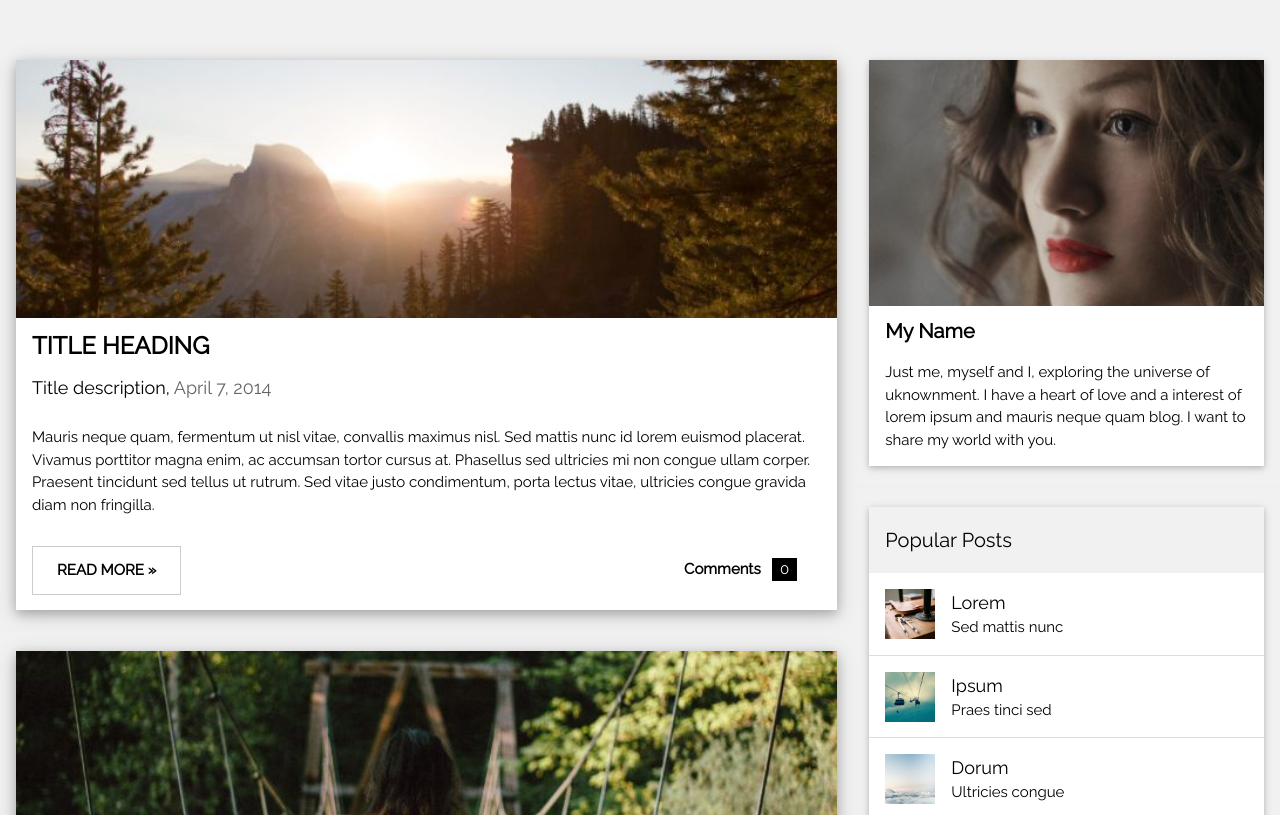
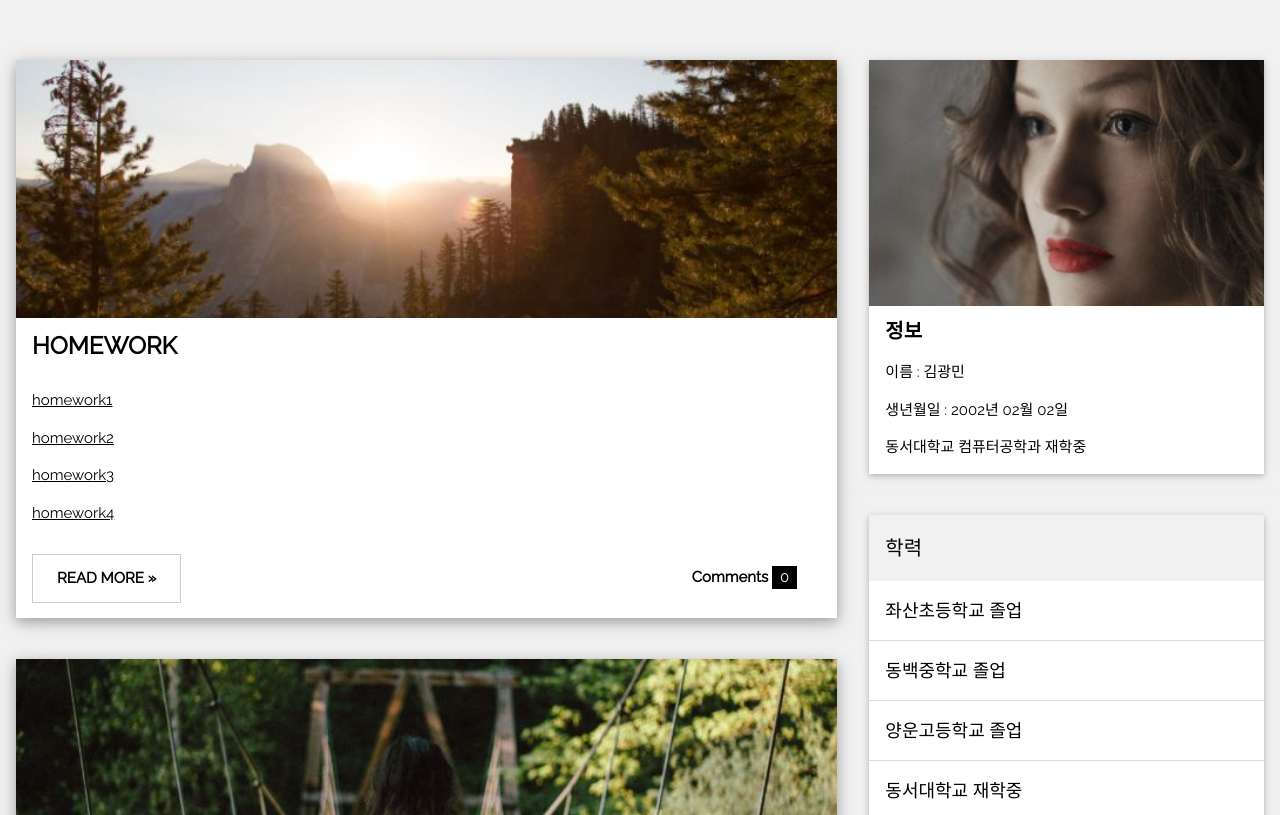
Before and after one commit to Kimgwangmin02/Kimgwangmin02.github.io, a plain HTML site: page index.html in a window 1280 px wide. Shown: the part 137-952 px from the top of the page. Drawn offline with nearby package versions, Linux system fonts and the light colour scheme.

Commit message:
Update index.html

```diff
--- a/index.html
+++ b/index.html
@@ -29,19 +29,20 @@ and is wrapped around the whole page content, except for the footer in this exam
   <div class="w3-card-4 w3-margin w3-white">
     <img src="./woods.jpg" alt="Nature" style="width:100%">
     <div class="w3-container">
-      <h3><b>TITLE HEADING</b></h3>
-      <h5>Title description, <span class="w3-opacity">April 7, 2014</span></h5>
+      <h3><b>HOMEWORK</b></h3>
     </div>
 
     <div class="w3-container">
-      <p>Mauris neque quam, fermentum ut nisl vitae, convallis maximus nisl. Sed mattis nunc id lorem euismod placerat. Vivamus porttitor magna enim, ac accumsan tortor cursus at. Phasellus sed ultricies mi non congue ullam corper. Praesent tincidunt sed
-        tellus ut rutrum. Sed vitae justo condimentum, porta lectus vitae, ultricies congue gravida diam non fringilla.</p>
+      <p><a href="./Metaverse.html">homework1<a></p>
+        <p><a href="./Stanford Data.html">homework2<a></p>
+        <p><a href="./Two Column.html">homework3<a></p>
+        <p><a href="./bexco.html">homework4<a></p>
       <div class="w3-row">
         <div class="w3-col m8 s12">
           <p><button class="w3-button w3-padding-large w3-white w3-border"><b>READ MORE »</b></button></p>
         </div>
         <div class="w3-col m4 w3-hide-small">
-          <p><span class="w3-padding-large w3-right"><b>Comments  </b> <span class="w3-tag">0</span></span></p>
+          <p><span class="w3-padding-large w3-right"><b>Comments  </b> <span class="w3-tag">0</span></span></p>
         </div>
       </div>
     </div>
@@ -64,7 +65,7 @@ and is wrapped around the whole page content, except for the footer in this exam
           <p><button class="w3-button w3-padding-large w3-white w3-border"><b>READ MORE »</b></button></p>
         </div>
         <div class="w3-col m4 w3-hide-small">
-          <p><span class="w3-padding-large w3-right"><b>Comments  </b> <span class="w3-badge">2</span></span></p>
+          <p><span class="w3-padding-large w3-right"><b>Comments  </b> <span class="w3-badge">2</span></span></p>
         </div>
       </div>
     </div>
@@ -78,36 +79,30 @@ and is wrapped around the whole page content, except for the footer in this exam
   <div class="w3-card w3-margin w3-margin-top">
   <img src="./avatar_g.jpg" style="width:100%">
     <div class="w3-container w3-white">
-      <h4><b>My Name</b></h4>
-      <p>Just me, myself and I, exploring the universe of uknownment. I have a heart of love and a interest of lorem ipsum and mauris neque quam blog. I want to share my world with you.</p>
+      <h4><b>정보</b></h4>
+      <p>이름 : 김광민</p>
+      <p>생년월일 : 2002년 02월 02일</p>
+      <p>동서대학교 컴퓨터공학과 재학중</p>
     </div>
   </div><hr>
 
   <!-- Posts -->
   <div class="w3-card w3-margin">
     <div class="w3-container w3-padding">
-      <h4>Popular Posts</h4>
+      <h4>학력</h4>
     </div>
     <ul class="w3-ul w3-hoverable w3-white">
       <li class="w3-padding-16">
-        <img src="./workshop.jpg" alt="Image" class="w3-left w3-margin-right" style="width:50px">
-        <span class="w3-large">Lorem</span><br>
-        <span>Sed mattis nunc</span>
+        <span class="w3-large">좌산초등학교 졸업</span><br>
       </li>
       <li class="w3-padding-16">
-        <img src="./gondol.jpg" alt="Image" class="w3-left w3-margin-right" style="width:50px">
-        <span class="w3-large">Ipsum</span><br>
-        <span>Praes tinci sed</span>
+        <span class="w3-large">동백중학교 졸업</span><br>
       </li>
       <li class="w3-padding-16">
-        <img src="./skies.jpg" alt="Image" class="w3-left w3-margin-right" style="width:50px">
-        <span class="w3-large">Dorum</span><br>
-        <span>Ultricies congue</span>
+        <span class="w3-large">양운고등학교 졸업</span><br>
       </li>
       <li class="w3-padding-16 w3-hide-medium w3-hide-small">
-        <img src="./rock.jpg" alt="Image" class="w3-left w3-margin-right" style="width:50px">
-        <span class="w3-large">Mingsum</span><br>
-        <span>Lorem ipsum dipsum</span>
+        <span class="w3-large">동서대학교 재학중</span><br>
       </li>
     </ul>
   </div>
```
